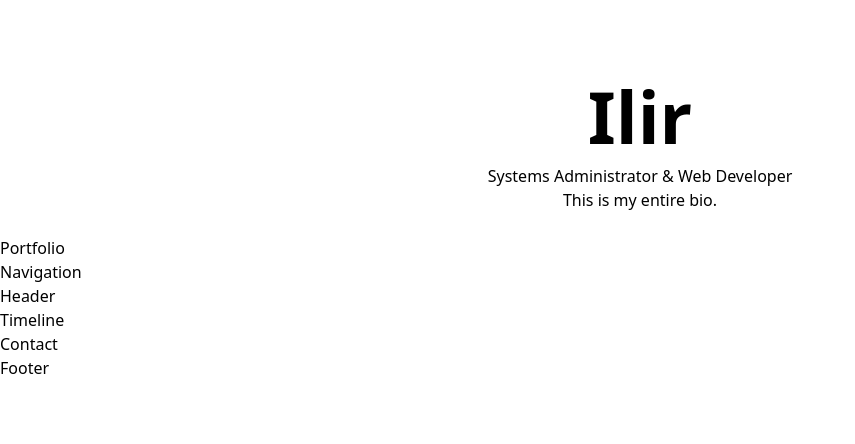
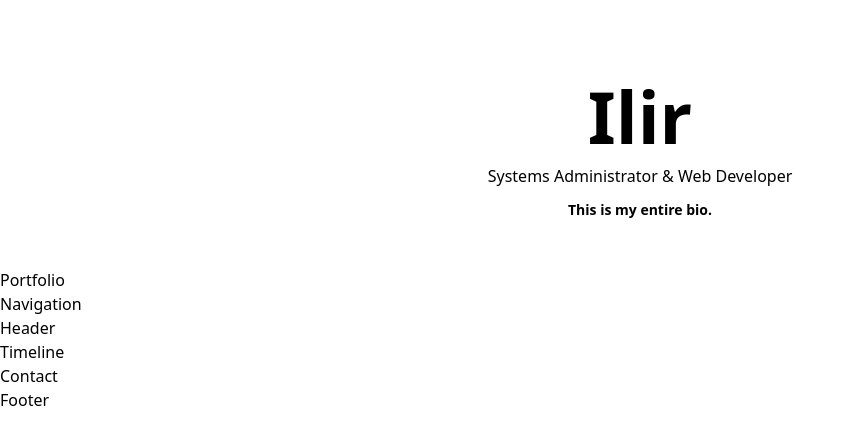
Before and after one commit to IlirHajdari/Reactfolio, a React (Vite) app: page / in a window 1280 px wide. Shown: the top 444 px of the page, without its empty margins (0-855 px from the left). Built offline with nearby package versions, Linux system fonts and the light colour scheme.

Commit message:
created PortfolioItem.jsx file and data folder

```diff
--- a/src/components/Intro.jsx
+++ b/src/components/Intro.jsx
@@ -2,8 +2,10 @@
   return (
     <div className="flex items-center justify-center flex-col text-center pt-20 pb-6">
       <h1 className="text-4xl md:text-7xl mb-1 md:mb-3 font-bold">Ilir</h1>
-      <p>Systems Administrator & Web Developer</p>
-      <p>This is my entire bio.</p>
+      <p className="text-base md:text -xl mb-3 font-medium">
+        Systems Administrator & Web Developer
+      </p>
+      <p className="text-sm max-w-xl mb-6 font-bold">This is my entire bio.</p>
     </div>
   );
 }
```
Also changed, not shown: src/components/PortfolioItem.jsx (added).
